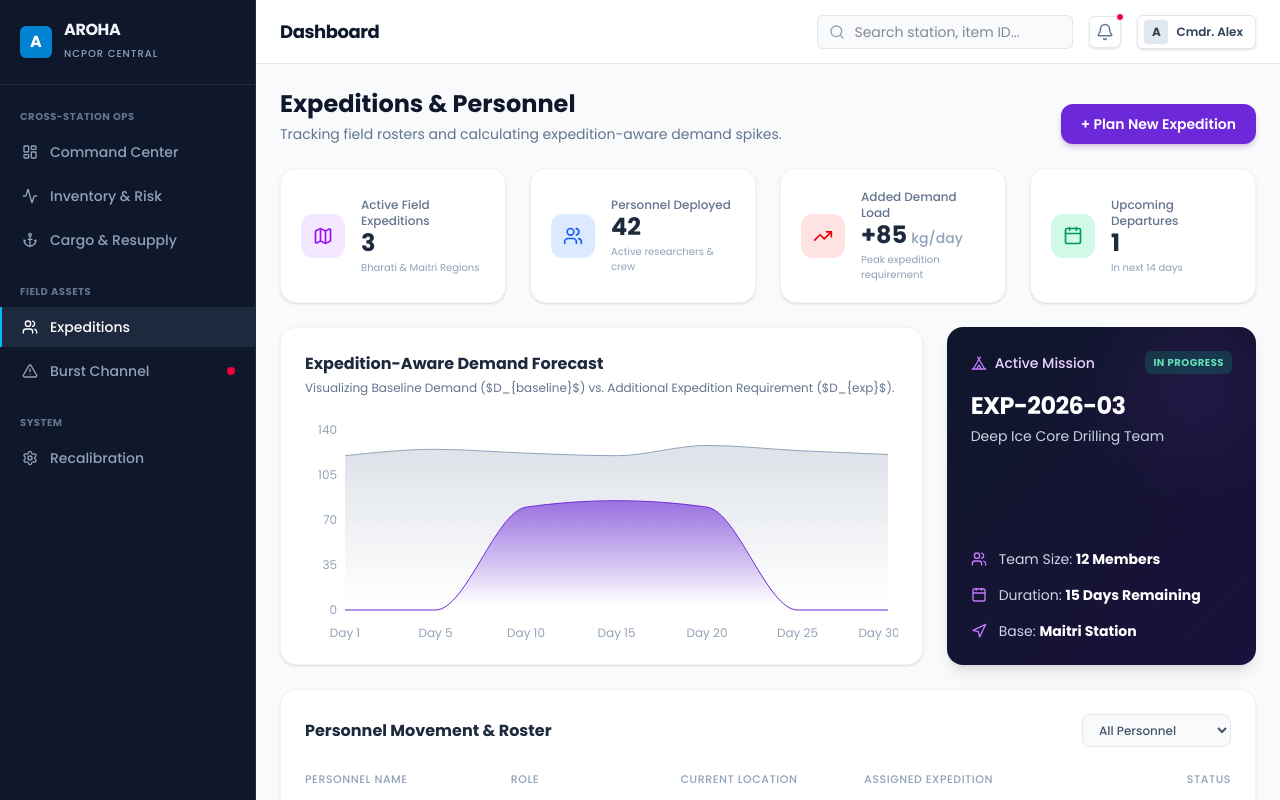
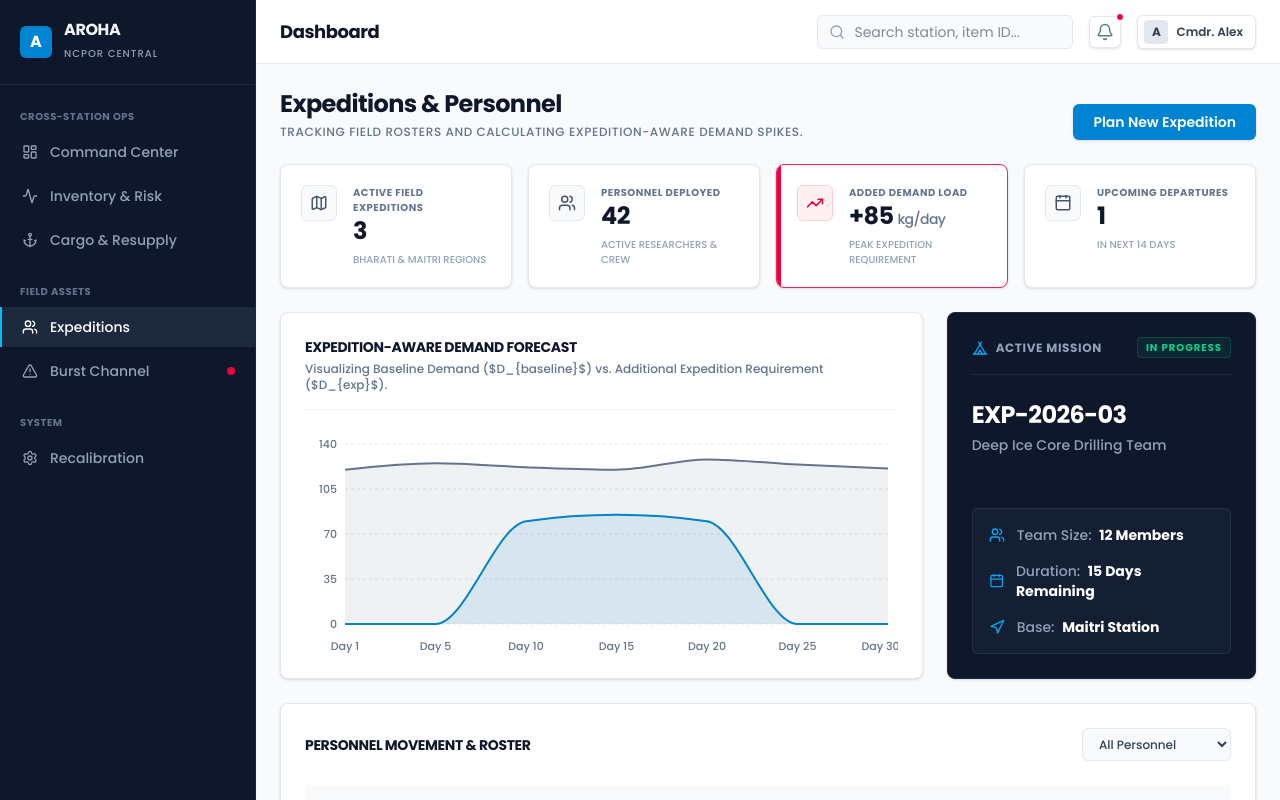
Before and after one commit to BhadriPrabhu/sih_aroha, a React (Vite) app in the folder aroha_command_center/: page /expeditions in a window 1280 px wide. Built offline with nearby package versions, Linux system fonts and the light colour scheme.

Commit message:
feat: refine cargo and personnel dashboards

```diff
--- a/aroha_command_center/src/pages/ExpeditionsPersonnel.jsx
+++ b/aroha_command_center/src/pages/ExpeditionsPersonnel.jsx
@@ -22,110 +22,99 @@ export default function ExpeditionsPersonnel() {
                 {/* Page Header */}
                 <div className="flex justify-between items-end mb-6">
                     <div>
-                        <h1 className="text-2xl font-bold text-slate-900 mb-1">Expeditions & Personnel</h1>
-                        <p className="text-sm text-slate-500">Tracking field rosters and calculating expedition-aware demand spikes.</p>
+                        <h1 className="text-2xl font-bold text-slate-900 tracking-tight mb-1">Expeditions & Personnel</h1>
+                        <p className="text-xs font-medium text-slate-500 uppercase tracking-wider">Tracking field rosters and calculating expedition-aware demand spikes.</p>
                     </div>
-                    <button className="bg-[#6D28D9] text-white px-5 py-2.5 rounded-xl text-sm font-semibold shadow-md shadow-purple-900/20 hover:bg-purple-700 transition-colors">
-                        + Plan New Expedition
+                    <button className="bg-sky-600 text-white px-5 py-2 rounded-md text-sm font-semibold shadow-sm hover:bg-sky-700 transition-colors focus:outline-none focus:ring-2 focus:ring-sky-500 focus:ring-offset-2">
+                        Plan New Expedition
                     </button>
                 </div>
 
                 {/* Top KPI Row */}
-                <div className="grid grid-cols-4 gap-6 mb-6">
-                    <KpiCard title="Active Field Expeditions" value="3" subtitle="Bharati & Maitri Regions" icon={<Map size={20} className="text-purple-600" />} bg="bg-purple-100" />
-                    <KpiCard title="Personnel Deployed" value="42" subtitle="Active researchers & crew" icon={<Users size={20} className="text-blue-600" />} bg="bg-blue-100" />
-                    <KpiCard title="Added Demand Load" value="+85" suffix="kg/day" subtitle="Peak expedition requirement" icon={<TrendingUp size={20} className="text-red-600" />} bg="bg-red-100" />
-                    <KpiCard title="Upcoming Departures" value="1" subtitle="In next 14 days" icon={<Calendar size={20} className="text-emerald-600" />} bg="bg-emerald-100" />
+                <div className="grid grid-cols-4 gap-4 mb-6">
+                    <KpiCard title="Active Field Expeditions" value="3" subtitle="Bharati & Maitri Regions" icon={<Map size={18} />} />
+                    <KpiCard title="Personnel Deployed" value="42" subtitle="Active researchers & crew" icon={<Users size={18} />} />
+                    <KpiCard title="Added Demand Load" value="+85" suffix="kg/day" subtitle="Peak expedition requirement" icon={<TrendingUp size={18} />} alert />
+                    <KpiCard title="Upcoming Departures" value="1" subtitle="In next 14 days" icon={<Calendar size={18} />} />
                 </div>
 
                 {/* Middle Row: Demand Chart & Active Team Info */}
                 <div className="grid grid-cols-12 gap-6 mb-6">
 
                     {/* Left: Expedition Demand Chart */}
-                    <div className="col-span-8 bg-white rounded-2xl p-6 shadow-sm border border-slate-100 flex flex-col">
-                        <div className="mb-6">
-                            <h3 className="text-base font-bold text-slate-800">Expedition-Aware Demand Forecast</h3>
-                            <p className="text-xs text-slate-500 mt-1">
+                    <div className="col-span-8 bg-white rounded-lg p-6 shadow-sm border border-slate-200 flex flex-col">
+                        <div className="mb-6 border-b border-slate-100 pb-4">
+                            <h3 className="text-sm font-bold text-slate-900 tracking-tight uppercase">Expedition-Aware Demand Forecast</h3>
+                            <p className="text-xs text-slate-500 mt-1 font-medium">
                                 Visualizing Baseline Demand ({"$D_{baseline}$"}) vs. Additional Expedition Requirement ({"$D_{exp}$"}).
                             </p>
                         </div>
                         <div className="flex-1 w-full min-h-[220px]">
                             <ResponsiveContainer width="100%" height="100%">
                                 <AreaChart data={demandImpactData} margin={{ top: 10, right: 10, left: -20, bottom: 0 }}>
-                                    <defs>
-                                        <linearGradient id="colorBaseline" x1="0" y1="0" x2="0" y2="1">
-                                            <stop offset="5%" stopColor="#94a3b8" stopOpacity={0.3} />
-                                            <stop offset="95%" stopColor="#94a3b8" stopOpacity={0} />
-                                        </linearGradient>
-                                        <linearGradient id="colorExpedition" x1="0" y1="0" x2="0" y2="1">
-                                            <stop offset="5%" stopColor="#6D28D9" stopOpacity={0.6} />
-                                            <stop offset="95%" stopColor="#6D28D9" stopOpacity={0} />
-                                        </linearGradient>
-                                    </defs>
-                                    <CartesianGrid strokeDasharray="3 3" vertical={false} stroke="#f1f5f9" />
-                                    <XAxis dataKey="day" axisLine={false} tickLine={false} tick={{ fontSize: 12, fill: '#94a3b8' }} dy={10} />
-                                    <YAxis axisLine={false} tickLine={false} tick={{ fontSize: 12, fill: '#94a3b8' }} />
-                                    <Tooltip contentStyle={{ borderRadius: '8px', border: 'none', boxShadow: '0 4px 6px -1px rgb(0 0 0 / 0.1)' }} />
-                                    <Area type="monotone" dataKey="baseline" name="Baseline Load" stroke="#94a3b8" fillOpacity={1} fill="url(#colorBaseline)" />
-                                    <Area type="monotone" dataKey="expedition" name="Expedition Load" stroke="#6D28D9" fillOpacity={1} fill="url(#colorExpedition)" />
+                                    <CartesianGrid strokeDasharray="3 3" vertical={false} stroke="#E2E8F0" />
+                                    <XAxis dataKey="day" axisLine={false} tickLine={false} tick={{ fontSize: 11, fill: '#64748B', fontWeight: 500 }} dy={10} />
+                                    <YAxis axisLine={false} tickLine={false} tick={{ fontSize: 11, fill: '#64748B', fontWeight: 500 }} />
+                                    <Tooltip contentStyle={{ borderRadius: '6px', border: '1px solid #E2E8F0', boxShadow: '0 1px 2px 0 rgb(0 0 0 / 0.05)' }} />
+                                    {/* Monotone styling: solid colors with low opacity instead of gradients */}
+                                    <Area type="monotone" dataKey="baseline" name="Baseline Load" stroke="#64748B" strokeWidth={2} fillOpacity={0.1} fill="#64748B" />
+                                    <Area type="monotone" dataKey="expedition" name="Expedition Load" stroke="#0284C7" strokeWidth={2} fillOpacity={0.1} fill="#0284C7" />
                                 </AreaChart>
                             </ResponsiveContainer>
                         </div>
                     </div>
 
-                    {/* Right: Expedition Snapshot */}
-                    <div className="col-span-4 bg-gradient-to-br from-slate-900 to-[#1A103C] rounded-2xl p-6 text-white shadow-lg relative overflow-hidden flex flex-col justify-between">
-                        <div className="absolute top-0 right-0 w-32 h-32 bg-purple-500/10 rounded-full blur-2xl"></div>
-
+                    {/* Right: Expedition Snapshot (Removed glow, updated to tactical dark slate) */}
+                    <div className="col-span-4 bg-slate-900 border border-slate-800 rounded-lg p-6 text-white shadow-sm flex flex-col justify-between">
                         <div>
-                            <div className="flex items-center justify-between mb-4">
-                                <div className="flex items-center gap-2 text-purple-200 text-sm font-medium">
-                                    <Tent size={16} className="text-purple-400" /> Active Mission
+                            <div className="flex items-center justify-between mb-6 border-b border-slate-800 pb-4">
+                                <div className="flex items-center gap-2 text-slate-400 text-xs font-bold uppercase tracking-wider">
+                                    <Tent size={16} className="text-sky-500" /> Active Mission
                                 </div>
-                                <span className="bg-emerald-500/20 text-emerald-300 text-[10px] font-bold px-2 py-1 rounded-md uppercase tracking-wider">In Progress</span>
+                                <span className="bg-emerald-500/10 text-emerald-400 border border-emerald-500/20 text-[10px] font-bold px-2 py-0.5 rounded-sm uppercase tracking-widest">
+                                    In Progress
+                                </span>
                             </div>
                             <h2 className="text-2xl font-bold text-white tracking-tight mb-1">EXP-2026-03</h2>
-                            <p className="text-sm text-slate-300">Deep Ice Core Drilling Team</p>
+                            <p className="text-sm text-slate-400 font-medium">Deep Ice Core Drilling Team</p>
                         </div>
 
-                        <div className="space-y-4 mt-6">
+                        <div className="space-y-4 mt-8 bg-slate-800/50 border border-slate-700/50 rounded-md p-4">
                             <div className="flex items-center gap-3 text-sm">
-                                <Users size={16} className="text-purple-400" />
-                                <span className="text-slate-300">Team Size: <strong className="text-white">12 Members</strong></span>
+                                <Users size={16} className="text-sky-500" />
+                                <span className="text-slate-400 font-medium">Team Size: <strong className="text-white ml-1">12 Members</strong></span>
                             </div>
                             <div className="flex items-center gap-3 text-sm">
-                                <Calendar size={16} className="text-purple-400" />
-                                <span className="text-slate-300">Duration: <strong className="text-white">15 Days Remaining</strong></span>
+                                <Calendar size={16} className="text-sky-500" />
+                                <span className="text-slate-400 font-medium">Duration: <strong className="text-white ml-1">15 Days Remaining</strong></span>
                             </div>
                             <div className="flex items-center gap-3 text-sm">
-                                <Navigation size={16} className="text-purple-400" />
-                                <span className="text-slate-300">Base: <strong className="text-white">Maitri Station</strong></span>
+                                <Navigation size={16} className="text-sky-500" />
+                                <span className="text-slate-400 font-medium">Base: <strong className="text-white ml-1">Maitri Station</strong></span>
                             </div>
                         </div>
                     </div>
                 </div>
 
                 {/* Bottom Row: Personnel Roster Table */}
-                <div className="bg-white rounded-2xl p-6 shadow-sm border border-slate-100">
+                <div className="bg-white rounded-lg p-6 shadow-sm border border-slate-200">
                     <div className="flex justify-between items-center mb-6">
-                        <h3 className="text-base font-bold text-slate-800">Personnel Movement & Roster</h3>
-                        <div className="flex gap-2">
-                            <select className="text-xs bg-slate-50 border border-slate-200 rounded-lg px-3 py-1.5 text-slate-600 outline-none font-medium">
-                                <option>All Personnel</option>
-                                <option>Deployed in Field</option>
-                                <option>At Station</option>
-                            </select>
-                        </div>
+                        <h3 className="text-sm font-bold text-slate-900 tracking-tight uppercase">Personnel Movement & Roster</h3>
+                        <select className="text-xs font-medium bg-slate-50 border border-slate-200 rounded-md px-3 py-1.5 text-slate-700 outline-none focus:ring-1 focus:ring-sky-500">
+                            <option>All Personnel</option>
+                            <option>Deployed in Field</option>
+                            <option>At Station</option>
+                        </select>
                     </div>
 
                     <table className="w-full text-left border-collapse">
                         <thead>
-                            <tr className="text-[11px] font-semibold text-slate-400 border-b border-slate-100 uppercase tracking-wider">
-                                <th className="pb-3 font-medium">Personnel Name</th>
-                                <th className="pb-3 font-medium">Role</th>
-                                <th className="pb-3 font-medium">Current Location</th>
-                                <th className="pb-3 font-medium">Assigned Expedition</th>
-                                <th className="pb-3 font-medium text-right">Status</th>
+                            <tr className="text-[10px] font-bold text-slate-500 border-b border-slate-200 uppercase tracking-wider bg-slate-50">
+                                <th className="py-3 px-4 rounded-tl-md">Personnel Name</th>
+                                <th className="py-3 px-4">Role</th>
+                                <th className="py-3 px-4">Current Location</th>
+                                <th className="py-3 px-4">Assigned Expedition</th>
+                                <th className="py-3 px-4 text-right rounded-tr-md">Status</th>
                             </tr>
                         </thead>
                         <tbody className="text-sm text-slate-700">
@@ -141,46 +130,50 @@ export default function ExpeditionsPersonnel() {
     );
 }
 
-// Sub-components
-function KpiCard({ title, value, suffix, subtitle, icon, bg }) {
+// Sub-components - REFACTORED FOR ENTERPRISE DENSITY
+function KpiCard({ title, value, suffix, subtitle, icon, alert }) {
     return (
-        <div className="bg-white p-5 rounded-2xl border border-slate-100 shadow-sm flex items-center gap-4">
-            <div className={`p-3 rounded-xl ${bg}`}>
+        <div className={`bg-white p-5 rounded-lg border ${alert ? 'border-rose-500 shadow-sm' : 'border-slate-200 shadow-sm'} flex items-start gap-4 relative overflow-hidden`}>
+            {alert && <div className="absolute top-0 left-0 w-1 h-full bg-rose-600"></div>}
+            <div className={`p-2 border rounded-md ${alert ? 'bg-rose-50 border-rose-200 text-rose-600' : 'bg-slate-50 border-slate-200 text-slate-600'}`}>
                 {icon}
             </div>
             <div>
-                <h3 className="text-xs font-medium text-slate-500 mb-0.5">{title}</h3>
-                <div className="text-2xl font-bold text-slate-800 leading-none">
-                    {value}<span className="text-sm font-medium text-slate-400 ml-1">{suffix}</span>
+                <h3 className="text-[10px] font-bold text-slate-500 uppercase tracking-wider mb-1">{title}</h3>
+                <div className="text-2xl font-bold text-slate-900 tracking-tight leading-none">
+                    {value}<span className="text-sm font-medium text-slate-500 ml-1">{suffix}</span>
                 </div>
-                {subtitle && <p className="text-[10px] text-slate-400 mt-1">{subtitle}</p>}
+                {subtitle && <p className="text-[10px] text-slate-400 mt-2 font-medium uppercase">{subtitle}</p>}
             </div>
         </div>
     );
 }
 
 function TableRow({ name, role, location, exp, status }) {
+    // Tactical mapping for status colors
     const isField = status === 'Active Field';
-    const statusColors = isField ? 'text-purple-700 bg-purple-50 border-purple-200' :
-        (status === 'Stationed' ? 'text-emerald-700 bg-emerald-50 border-emerald-200' : 'text-amber-700 bg-amber-50 border-amber-200');
+    const isStationed = status === 'Stationed';
+
+    const statusColors = isField ? 'text-sky-700 bg-sky-50 border-sky-200' :
+        (isStationed ? 'text-emerald-700 bg-emerald-50 border-emerald-200' : 'text-amber-700 bg-amber-50 border-amber-200');
 
     return (
-        <tr className="border-b border-slate-50 hover:bg-slate-50/50 transition-colors">
-            <td className="py-4">
+        <tr className="border-b border-slate-100 hover:bg-slate-50 transition-colors">
+            <td className="py-3 px-4">
                 <div className="flex items-center gap-3">
-                    <div className="w-8 h-8 rounded-full bg-slate-100 flex items-center justify-center text-slate-500">
+                    <div className="w-7 h-7 rounded border border-slate-200 bg-white flex items-center justify-center text-slate-500 shadow-sm">
                         <UserCheck size={14} />
                     </div>
-                    <div className="font-semibold text-slate-800">{name}</div>
+                    <div className="font-semibold text-slate-900">{name}</div>
                 </div>
             </td>
-            <td className="py-4 text-slate-500">{role}</td>
-            <td className="py-4 font-medium text-slate-700">{location}</td>
-            <td className="py-4">
+            <td className="py-3 px-4 font-medium text-slate-600">{role}</td>
+            <td className="py-3 px-4 font-medium text-slate-900">{location}</td>
+            <td className="py-3 px-4">
                 <span className={`font-mono text-xs ${exp !== 'None' ? 'text-slate-800 font-semibold' : 'text-slate-400'}`}>{exp}</span>
             </td>
-            <td className="py-4 text-right">
-                <span className={`px-2.5 py-1 rounded-md text-[10px] font-bold uppercase tracking-wider border ${statusColors}`}>
+            <td className="py-3 px-4 text-right">
+                <span className={`px-2 py-0.5 rounded text-[10px] font-bold uppercase tracking-wider border ${statusColors}`}>
                     {status}
                 </span>
             </td>
```
Also changed, not shown: aroha_command_center/src/pages/CargoResupply.jsx (+75 -71 lines).
